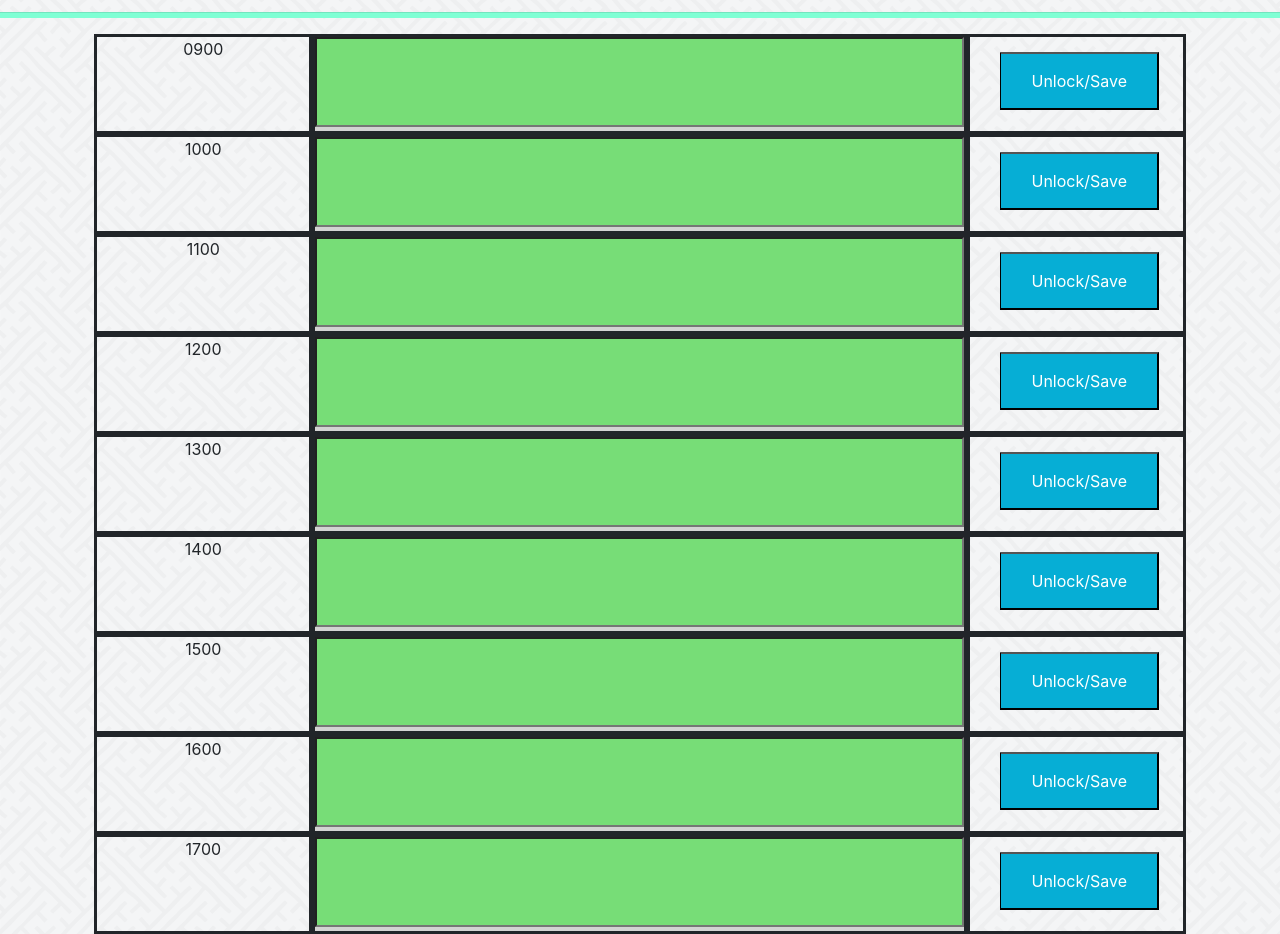
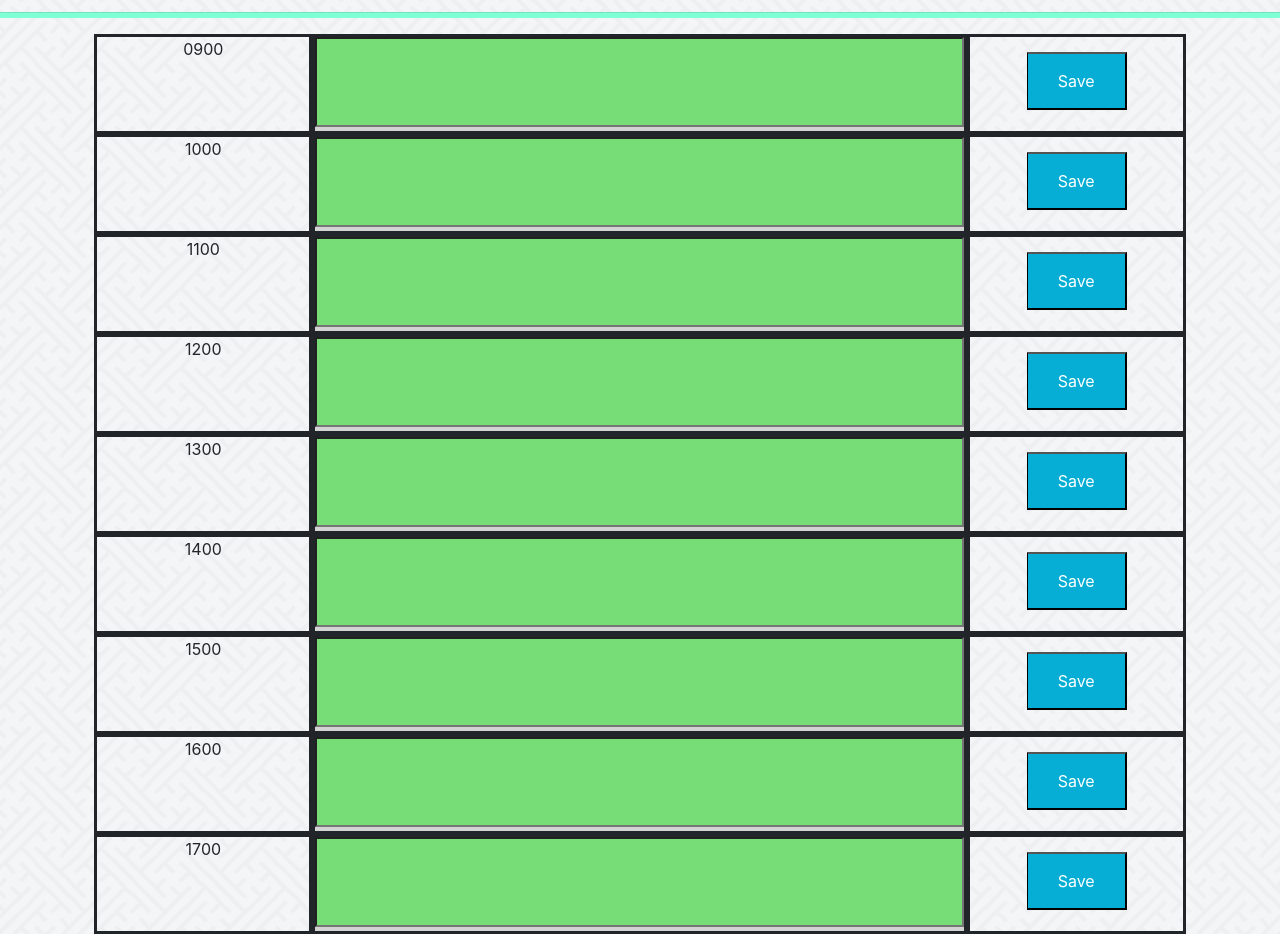
Before and after one commit to KevinNgo-Creator/Kevinngo.Calendar, a plain HTML site: page index.html in a window 1280 px wide. Shown: the part 149-1083 px from the top of the page. Drawn offline with nearby package versions, Linux system fonts and the light colour scheme.

Commit message:
touch up

```diff
--- a/index.html
+++ b/index.html
@@ -28,7 +28,7 @@
         <div class="col-md-6" style="padding: 0px;">
             <input class="text" id="0900" dataTime="0900" type="text"></input></div>
         <div class="col-md-2">
-            <button class="saveBtn" dataTime="0900" type="button">Unlock/Save</button></div>
+            <button class="saveBtn" dataTime="0900" type="button">Save</button></div>
         <div class="col-md-1"></div>
 
         <div class="col-md-1"></div>
@@ -36,7 +36,7 @@
         <div class="col-md-6" style="padding: 0px;">
             <input class="text" id="1000" dataTime="1000" type="text"></input></div>
         <div class="col-md-2">
-            <button class="saveBtn" dataTime="1000" type="button">Unlock/Save</button></div>
+            <button class="saveBtn" dataTime="1000" type="button">Save</button></div>
         <div class="col-md-1"></div>
 
         <div class="col-md-1"></div>
@@ -44,7 +44,7 @@
         <div class="col-md-6" style="padding: 0px;">
             <input class="text" id="1100" dataTime="1100" type="text"></input></div>
         <div class="col-md-2">
-            <button class="saveBtn" dataTime="1100" type="button">Unlock/Save</button></div>
+            <button class="saveBtn" dataTime="1100" type="button">Save</button></div>
         <div class="col-md-1"></div>
 
         <div class="col-md-1"></div>
@@ -52,7 +52,7 @@
         <div class="col-md-6" style="padding: 0px;">
             <input class="text" id="1200" dataTime="1200" type="text"></input></div>
         <div class="col-md-2">
-            <button class="saveBtn" dataTime="1200" type="button">Unlock/Save</button></div>
+            <button class="saveBtn" dataTime="1200" type="button">Save</button></div>
         <div class="col-md-1"></div>
 
         <div class="col-md-1"></div>
@@ -60,7 +60,7 @@
         <div class="col-md-6" style="padding: 0px;">
             <input class="text" id="1300" dataTime="1300" type="text"></input></div>
         <div class="col-md-2">
-            <button class="saveBtn" dataTime="1300" type="button">Unlock/Save</button></div>
+            <button class="saveBtn" dataTime="1300" type="button">Save</button></div>
         <div class="col-md-1"></div>
 
         <div class="col-md-1"></div>
@@ -68,7 +68,7 @@
         <div class="col-md-6" style="padding: 0px;">
             <input class="text" id="1400" dataTime="1400" type="text"></input></div>
         <div class="col-md-2">
-            <button class="saveBtn" dataTime="1400" type="button">Unlock/Save</button></div>
+            <button class="saveBtn" dataTime="1400" type="button">Save</button></div>
         <div class="col-md-1"></div>
 
         <div class="col-md-1"></div>
@@ -76,7 +76,7 @@
         <div class="col-md-6" style="padding: 0px;">
             <input class="text" id="1500" dataTime="1500" type="text"></input></div>
         <div class="col-md-2">
-            <button class="saveBtn" dataTime="1500" type="button">Unlock/Save</button></div>
+            <button class="saveBtn" dataTime="1500" type="button">Save</button></div>
         <div class="col-md-1"></div>
 
         <div class="col-md-1"></div>
@@ -84,7 +84,7 @@
         <div class="col-md-6" style="padding: 0px;">
             <input class="text" id="1600" dataTime="1600" type="text"></input></div>
         <div class="col-md-2">
-            <button class="saveBtn" dataTime="1600" type="button">Unlock/Save</button></div>
+            <button class="saveBtn" dataTime="1600" type="button">Save</button></div>
         <div class="col-md-1"></div>
 
         <div class="col-md-1"></div>
@@ -92,7 +92,7 @@
         <div class="col-md-6" style="padding: 0px;">
             <input class="text" id="1700" dataTime="1700" type="text"></input></div>
         <div class="col-md-2">
-            <button class="saveBtn" dataTime="1700" type="button">Unlock/Save</button></div>
+            <button class="saveBtn" dataTime="1700" type="button">Save</button></div>
         <div class="col-md-1"></div>
 </div>
     <script defer src="assets/script.js"></script>
```
